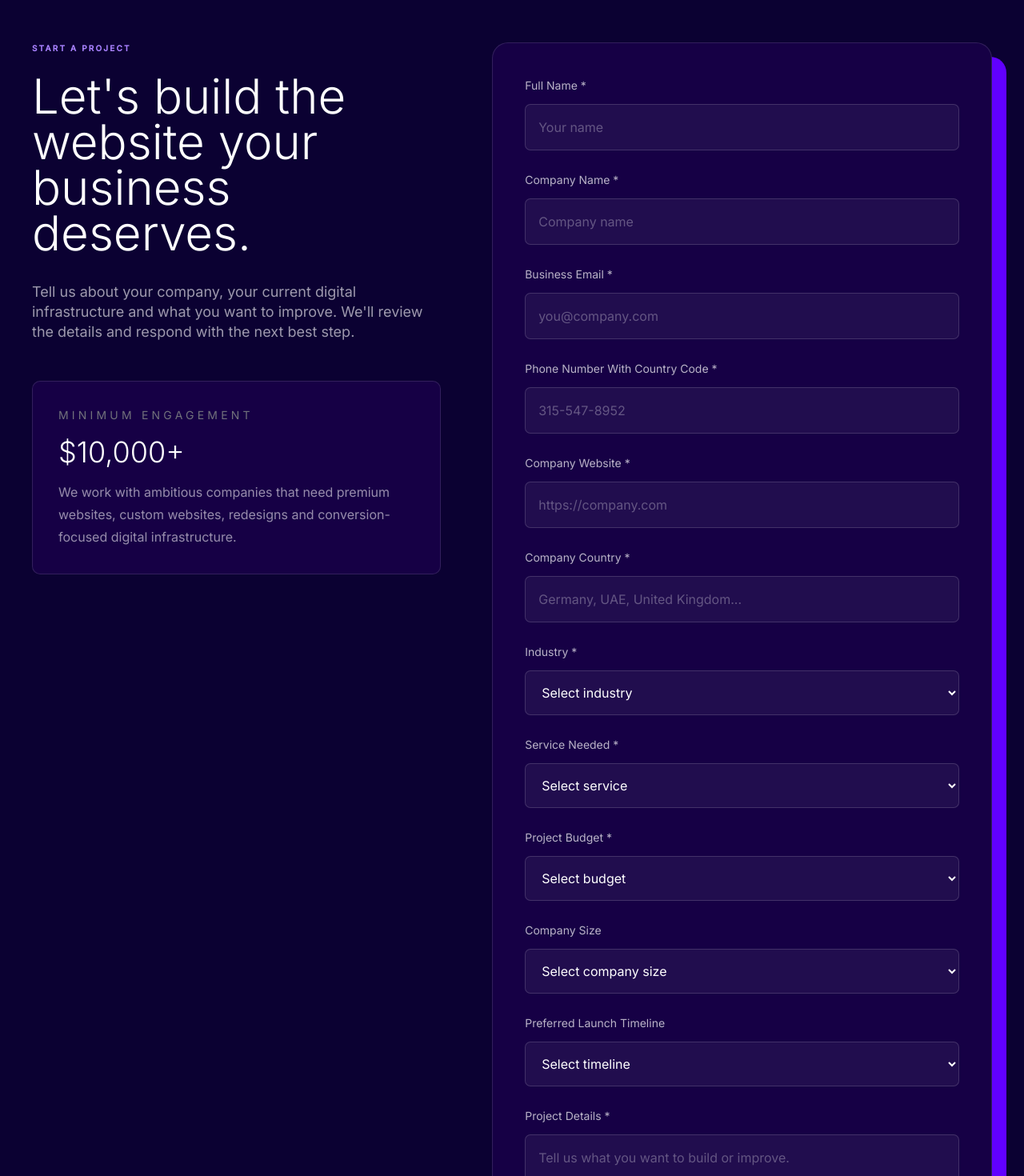
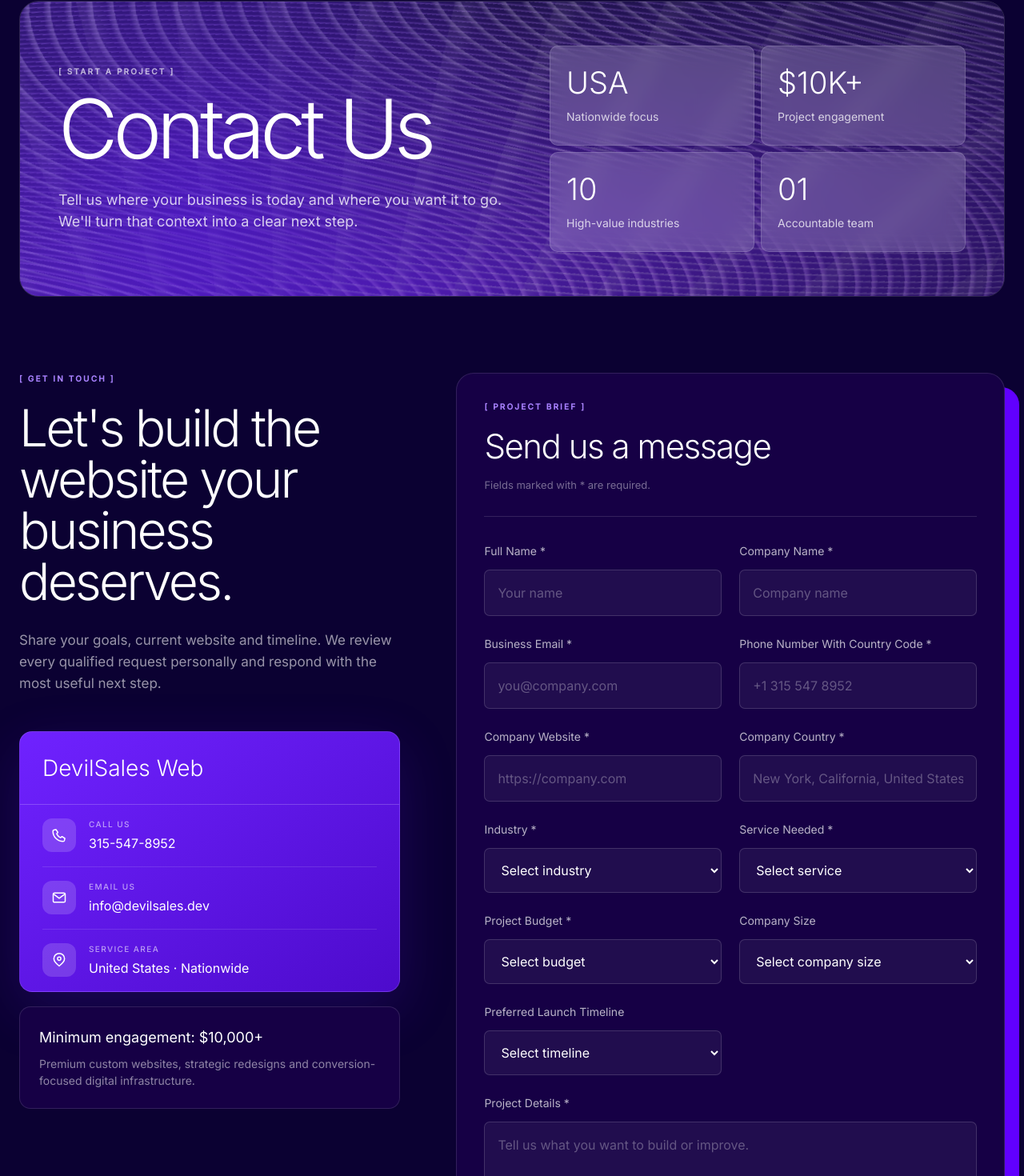
Before and after one commit to maxcode34423242323/devsales-web, a Next.js app: page /contact in a window 1280 px wide. Shown: the part 139-1609 px from the top of the page at 80% size. Built offline with nearby package versions, Linux system fonts and the light colour scheme.

Commit message:
Redesign contact page with complete project brief

```diff
--- a/app/contact/page.tsx
+++ b/app/contact/page.tsx
@@ -92,9 +92,9 @@
 
     if (!form.phone.trim()) {
       newErrors.phone = "Phone number with country code is required.";
-    } else if (!/^\+[1-9]\d{1,3}[\s\d]{6,18}$/.test(form.phone.trim())) {
+    } else if (!/^\+1[\s.-]?\(?\d{3}\)?[\s.-]?\d{3}[\s.-]?\d{4}$/.test(form.phone.trim())) {
       newErrors.phone =
-        "Enter a valid US phone number. Example: 315-547-8952";
+        "Enter a valid US phone number with country code. Example: +1 315 547 8952";
     }
 
     if (!form.companyWebsite.trim()) {
@@ -200,44 +200,28 @@
     <main className="inner-page">
       <Navbar />
 
-      <section className="relative overflow-hidden px-5 pb-32 pt-40 md:px-10 md:pt-48">
+      <section className="contact-page-shell">
+        <div className="contact-hero">
+          <div className="agency-flow" aria-hidden="true"><i/><i/><i/></div>
+          <div className="contact-hero-copy"><p className="section-kicker !text-white/65">[ Start a project ]</p><h1>Contact Us</h1><p>Tell us where your business is today and where you want it to go. We&apos;ll turn that context into a clear next step.</p></div>
+          <div className="contact-hero-stats"><div><strong>USA</strong><span>Nationwide focus</span></div><div><strong>$10K+</strong><span>Project engagement</span></div><div><strong>10</strong><span>High-value industries</span></div><div><strong>01</strong><span>Accountable team</span></div></div>
+        </div>
 
-        <div className="relative mx-auto grid max-w-7xl gap-16 lg:grid-cols-[0.9fr_1.1fr]">
-          <div>
-            <p className="section-kicker mb-6">
-              Start A Project
-            </p>
-
-            <h1 className="max-w-3xl text-6xl font-light leading-[.95] text-white md:text-[60px]">
-              Let&apos;s build the website your business deserves.
-            </h1>
-
-            <p className="mt-8 max-w-2xl text-lg leading-[25.2px] text-white/60">
-              Tell us about your company, your current digital infrastructure
-              and what you want to improve. We&apos;ll review the details and
-              respond with the next best step.
-            </p>
-
-            <div className="mt-12 rounded-[10px] border border-white/12 bg-[#160045] p-8">
-              <p className="text-sm uppercase tracking-[0.3em] text-zinc-500">
-                Minimum Engagement
-              </p>
-
-              <p className="mt-4 text-4xl font-light text-white">$10,000+</p>
-
-              <p className="mt-4 leading-7 text-white/55">
-                We work with ambitious companies that need premium websites,
-                custom websites, redesigns and conversion-focused digital
-                infrastructure.
-              </p>
-            </div>
+        <div className="contact-main">
+          <div className="contact-side">
+            <p className="section-kicker">[ Get in touch ]</p>
+            <h2>Let&apos;s build the website your business deserves.</h2>
+            <p>Share your goals, current website and timeline. We review every qualified request personally and respond with the most useful next step.</p>
+            <div className="contact-direct-card featured"><h3>DevilSales Web</h3><a href="tel:+13155478952"><ContactIcon type="phone"/><span><small>Call us</small>315-547-8952</span></a><a href="mailto:info@devilsales.dev"><ContactIcon type="mail"/><span><small>Email us</small>info@devilsales.dev</span></a><div><ContactIcon type="location"/><span><small>Service area</small>United States · Nationwide</span></div></div>
+            <div className="contact-note"><strong>Minimum engagement: $10,000+</strong><p>Premium custom websites, strategic redesigns and conversion-focused digital infrastructure.</p></div>
           </div>
 
           <form
             onSubmit={handleSubmit}
-            className="rounded-[20px] border border-white/12 bg-[#160045] p-6 shadow-[18px_18px_0_#6100ff] md:p-10"
+            className="contact-form"
           >
-            <div className="grid gap-6">
+            <div className="contact-form-heading"><p className="section-kicker">[ Project brief ]</p><h2>Send us a message</h2><p>Fields marked with * are required.</p></div>
+            <div className="contact-form-grid">
               <div>
                 <label className={labelClass}>Full Name *</label>
                 <input
@@ -292,7 +276,7 @@
                   type="tel"
                   value={form.phone}
                   onChange={handleChange}
-                  placeholder="315-547-8952"
+                  placeholder="+1 315 547 8952"
                   className={inputClass}
                 />
                 {errors.phone && (
@@ -322,7 +306,7 @@
                   type="text"
                   value={form.country}
                   onChange={handleChange}
-                  placeholder="Germany, UAE, United Kingdom..."
+                  placeholder="New York, California, United States..."
                   className={inputClass}
                 />
                 {errors.country && (
@@ -443,7 +427,7 @@
                 </select>
               </div>
 
-              <div>
+              <div className="contact-span">
                 <label className={labelClass}>Project Details *</label>
                 <textarea
                   name="projectDetails"
@@ -459,7 +443,7 @@
                 )}
               </div>
 
-              <div className={`consent-card ${form.smsConsent ? "checked" : ""}`}>
+              <div className={`consent-card contact-span ${form.smsConsent ? "checked" : ""}`}>
                 <label className="flex cursor-pointer items-start gap-3">
                   <input
                     name="smsConsent"
@@ -503,13 +487,13 @@
               </div>
 
               {serverError && (
-                <div className="rounded-xl border border-red-200 bg-red-50 p-4 text-sm text-red-600">
+                <div className="contact-span rounded-xl border border-red-200 bg-red-50 p-4 text-sm text-red-600">
                   {serverError}
                 </div>
               )}
 
               {success && (
-                <div className="rounded-xl border border-green-200 bg-green-50 p-4 text-sm text-green-700">
+                <div className="contact-span rounded-xl border border-green-200 bg-green-50 p-4 text-sm text-green-700">
                   Your request has been sent successfully. We will review your
                   project and contact you shortly.
                 </div>
@@ -518,7 +502,7 @@
               <button
                 type="submit"
                 disabled={loading || !form.smsConsent}
-                className="rounded-full bg-[#6100ff] px-8 py-5 font-medium uppercase tracking-wider text-white transition hover:bg-white hover:text-[#6100ff] disabled:cursor-not-allowed disabled:opacity-40"
+                className="contact-span rounded-full bg-white px-8 py-5 font-medium uppercase tracking-wider text-[#6100ff] transition hover:bg-[#8b4dff] hover:text-white disabled:cursor-not-allowed disabled:opacity-40"
               >
                 {loading ? "Sending..." : "Submit Project Request"}
               </button>
@@ -531,3 +515,9 @@
     </main>
   );
 }
+
+function ContactIcon({type}:{type:"phone"|"mail"|"location"}) {
+  if(type==="phone") return <span className="contact-icon" aria-hidden="true"><svg viewBox="0 0 24 24"><path d="M7.2 3.5 10 7.8 8.3 10c1.2 2.5 3.2 4.5 5.7 5.7l2.2-1.7 4.3 2.8-.7 3.2c-.2.8-.9 1.4-1.8 1.4C9.5 21.4 2.6 14.5 2.6 6c0-.9.6-1.6 1.4-1.8l3.2-.7Z"/></svg></span>;
+  if(type==="mail") return <span className="contact-icon" aria-hidden="true"><svg viewBox="0 0 24 24"><rect x="3" y="5" width="18" height="14" rx="2"/><path d="m4 7 8 6 8-6"/></svg></span>;
+  return <span className="contact-icon" aria-hidden="true"><svg viewBox="0 0 24 24"><path d="M20 10c0 5-8 11-8 11S4 15 4 10a8 8 0 1 1 16 0Z"/><circle cx="12" cy="10" r="2.5"/></svg></span>;
+}
```
Also changed, not shown: app/globals.css.
